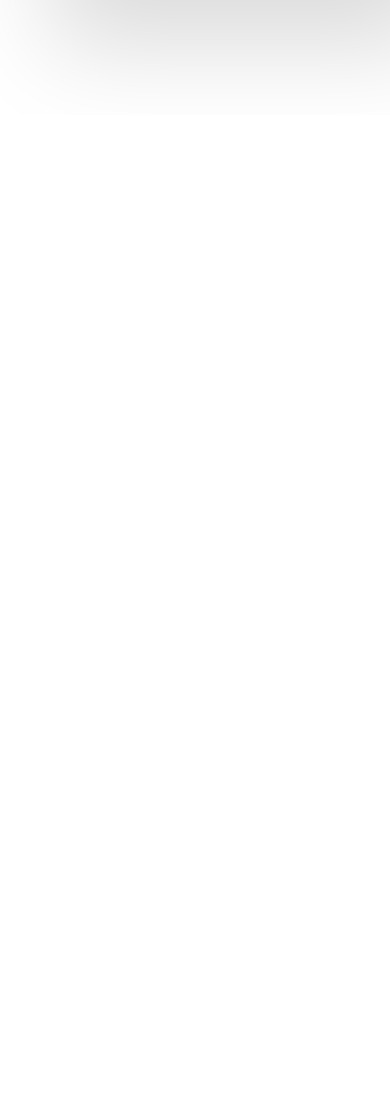
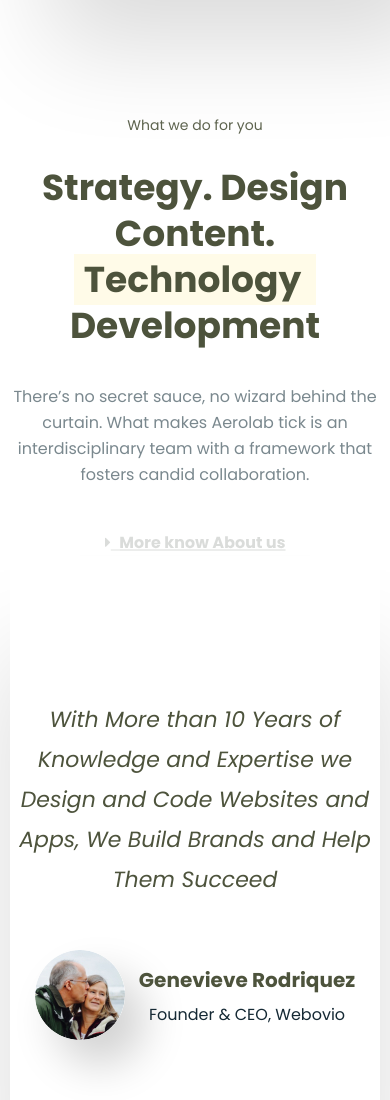
Before and after one commit to artsiom-voitas/webovio, a website: page src/pug/index.pug in a window 390 px wide. Shown: the part 1144-2244 px from the top of the page. Before the commit the page ends 1259 px from the top, so only its background shows below. Drawn offline with nearby package versions, Linux system fonts and the light colour scheme; files that its build step writes are made by us from their sources; files whose address does not match are found by name.

Commit message:
added adaptive for about section

```diff
--- a/src/assets/scss/components/about.scss
+++ b/src/assets/scss/components/about.scss
@@ -61,3 +61,21 @@
         padding: 244px 8px 60px 40px;
     }
 }
+
+@media (max-width: 1023.75px) {
+    .about {
+        justify-content: center;
+        flex-direction: column;
+
+        &__section {
+            text-align: center;
+        }
+
+        &__commentary {
+            position: relative;
+            top: 0;
+            padding: 144px 8px 60px 8px;
+            text-align: center;
+        }
+    }
+}
--- a/src/assets/scss/components/commentary.scss
+++ b/src/assets/scss/components/commentary.scss
@@ -61,7 +61,6 @@
     }
 
     &__item--big {
-        max-width: 358px;
         padding-bottom: 0px;
     }
 
@@ -75,3 +74,24 @@
     }
 
 }
+
+@media (max-width: 1023.75px) {
+    .commentary {
+        &__item--big {
+        justify-content: center;
+        }
+    }
+}
+
+
+@media (max-width: 767.75px) {
+    .commentary {
+        &__text--big {
+            font-size: 22px;
+        }
+
+        &__name--big {
+            font-size: 20px;
+        }
+    }
+}
--- a/src/pug/index.pug
+++ b/src/pug/index.pug
@@ -19,7 +19,7 @@ html(lang="en")
         meta(name="theme-color", content="#ffffff")
     body
         include components/intro.pug
-        //- include components/about.pug
+        include components/about.pug
         //- include components/project.pug
         //- include components/workshop.pug
         //- include components/footer.pug
```
Also changed, not shown: build/assets/css/app.css, build/index.html.
